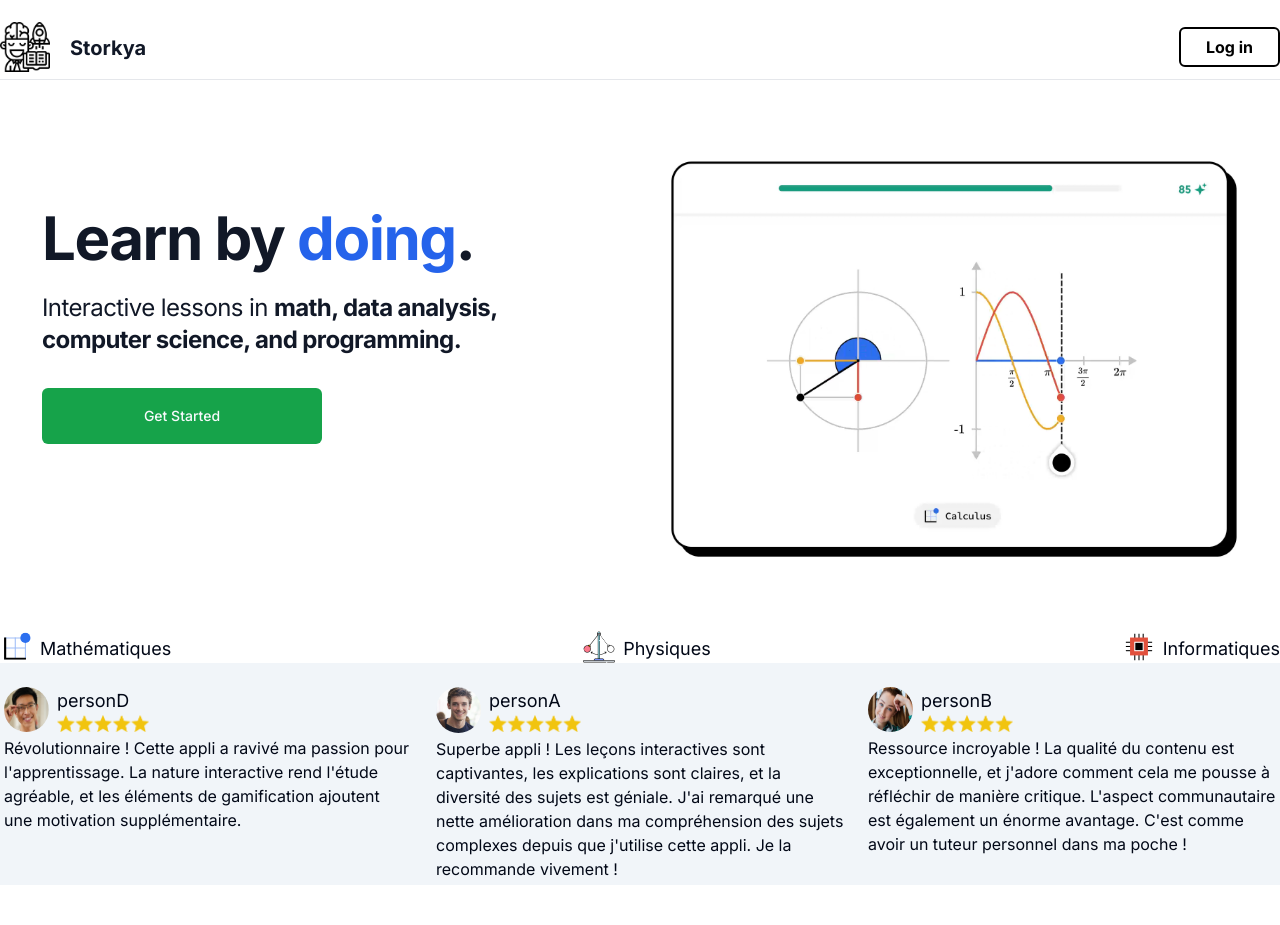
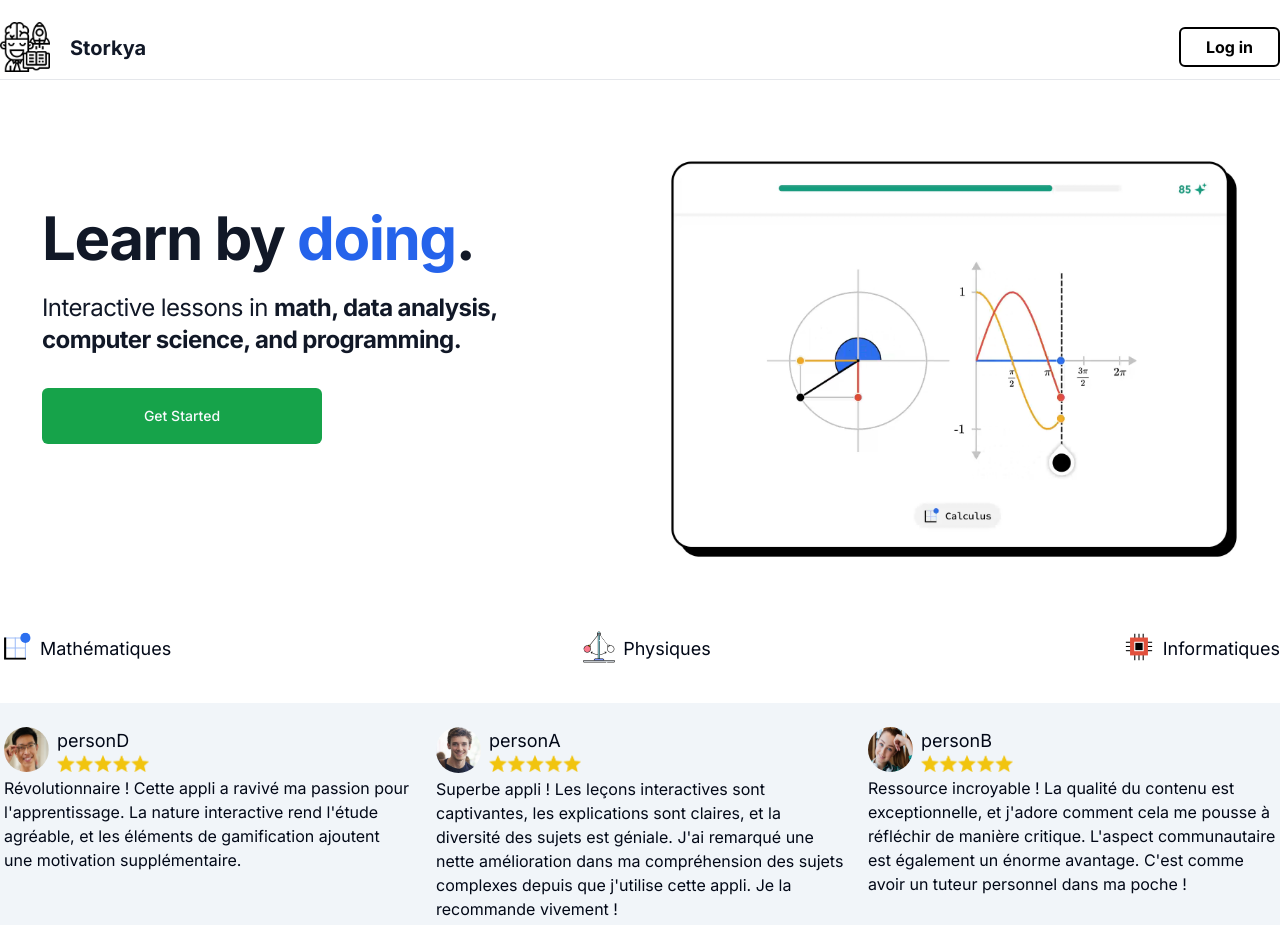
Before and after one commit to elhamidimed/EdStork, a Next.js app: page / in a window 1280 px wide. Shown: the top 925 px of the page. Before the commit the page ends 885 px from the top, so only its background shows below. Built offline with nearby package versions, Linux system fonts and the light colour scheme.

Commit message:
added a margin at the top of reviews

```diff
--- a/src/app/layout.tsx
+++ b/src/app/layout.tsx
@@ -25,7 +25,7 @@
         <main className="relative flex flex-col min-h-screen">
           <NavBar />
           <div className="flex-grow flex-1 mt-10">{children}</div>
-          <div className="bg-slate-100">
+          <div className="bg-slate-100 mt-10">
             <ReviewsSection className="pt-5" />
           </div>
         </main>
```
